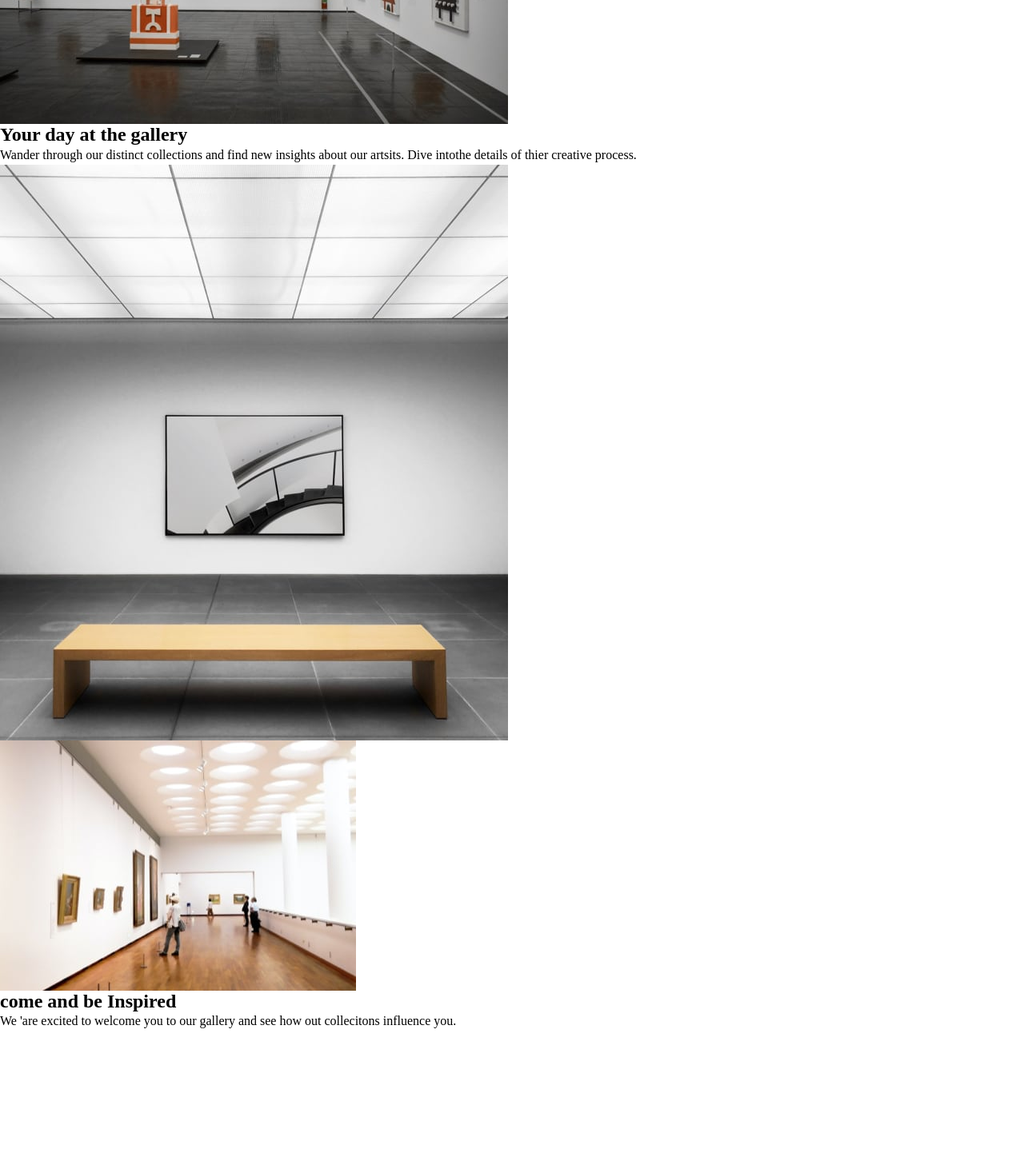
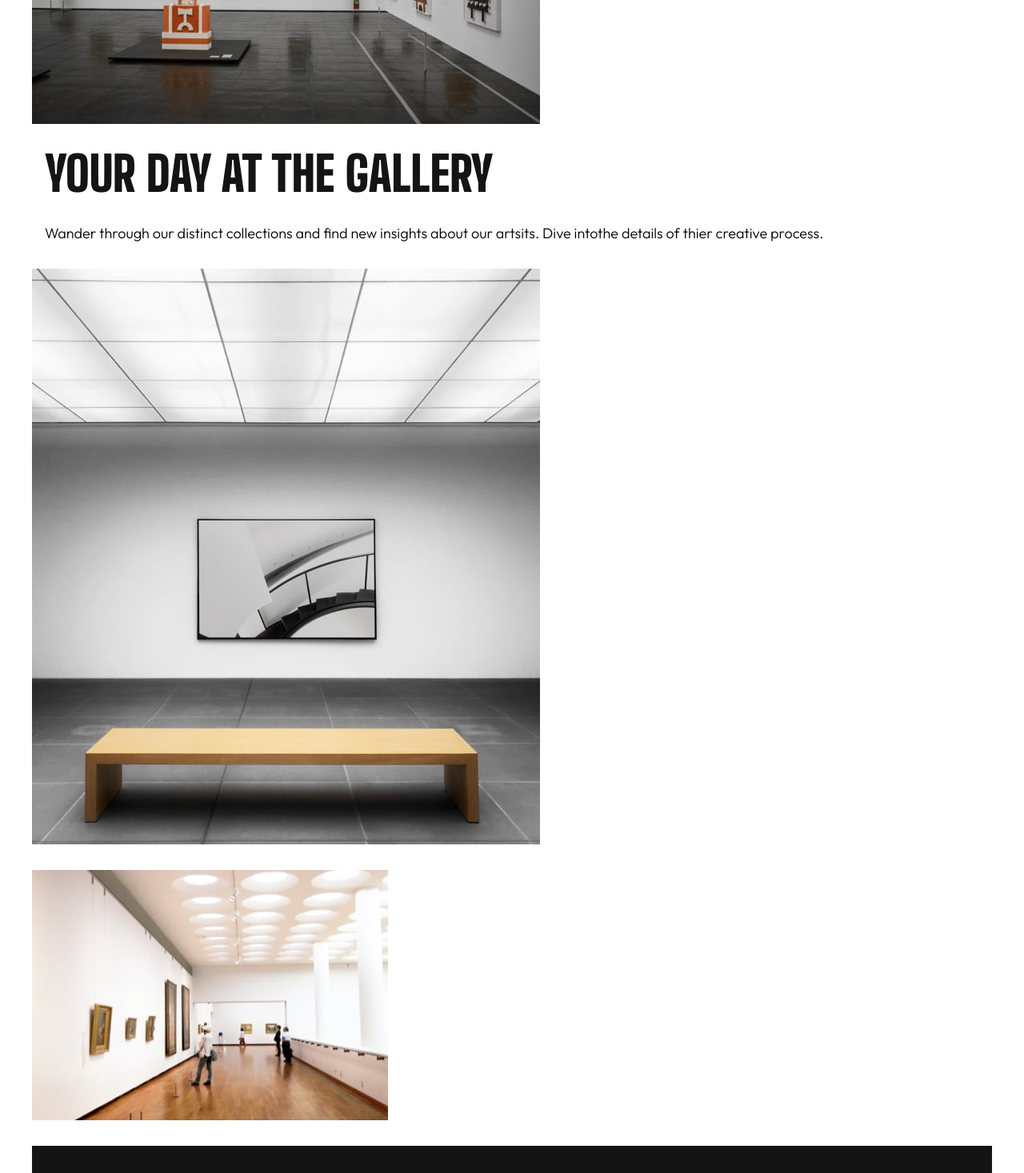
Before and after one commit to cgojk/artgallery, a React (Vite) app: page / in a window 1280 px wide. Shown: the part 1330-2797 px from the top of the page at 80% size. Before the commit the page ends 2619 px from the top, so only its background shows below. Built offline with nearby package versions, Linux system fonts and the light colour scheme.

Commit message:
adding footer and layout

```diff
--- a/src/App.jsx
+++ b/src/App.jsx
@@ -1,12 +1,15 @@
 import { Routes, Route } from "react-router-dom";
 
 import Home from "./pages/Home";
+import Layout from "./components/Layout";
 
 export default function App() {
   return (
     <Routes>
-      <Route path="/" element={<Home />} />
-      <Route path="/home" element={<Home />} />
+      <Route path="/" element={<Layout />}>
+        <Route index element={<Home />} />
+        <Route path="home" element={<Home />} />
+      </Route>
     </Routes>
   );
 }
--- /dev/null
+++ b/src/components/Footer.jsx
@@ -0,0 +1,34 @@
+import React from "react";
+import facebookIcon from "../assets/icon-facebook.svg";
+import instagramIcon from "../assets/icon-instagram.svg";
+
+import twitterIcon from "../assets/icon-twitter.svg";
+import pinterestIcon from "../assets/icon-pinterest.svg";
+
+
+export default function Footer() {
+  return (
+    <footer className="footer">
+      <div className="footer__container">
+        <h1 className="footer__title">Modern art gallery</h1>
+
+        <p className="footer__text">The Modern Art Gallery is free to all visitors and open seven days a week from 8am to 9am.  Find us at 99 King Street, Newport, USA</p>
+
+      </div>
+        <div className="footer__container--icons">
+          <a href="#" className="footer__icon">
+            <img src={facebookIcon} alt="Facebook" />
+          </a>
+          <a href="#" className="footer__icon">
+            <img src={instagramIcon} alt="Instagram" />
+          </a>
+          <a href="#" className="footer__icon">
+            <img src={twitterIcon} alt="Twitter" />
+          </a>
+          <a href="#" className="footer__icon">
+            <img src={pinterestIcon} alt="Pinterest" />
+          </a>
+        </div>
+    </footer>
+  );
+}
--- a/src/components/Hero.jsx
+++ b/src/components/Hero.jsx
@@ -14,7 +14,7 @@ import { Link } from "react-router-dom";
 
 export default function Hero() {
 return (
-    <section className="hero">
+<section className="hero container">
       <div className="container__image">
         <picture>
             <source
@@ -42,7 +42,6 @@ export default function Hero() {
             </p>
           <Link to="/location" className="button__container">
               <span className="hero__button">Our Location</span>
-
               <span className="hero__button-line">
             <img
               className="hero__button-icon"
--- a/src/components/Info.jsx
+++ b/src/components/Info.jsx
@@ -25,7 +25,7 @@ import infoImageDesktop3_2x from "../assets/desktop/image-grid-3@2x.jpg";
 
 export default function Info() {
   return (
-    <section className="info">
+    <section className="info container">
       <div className="container__image--info">
         <div className="image__container">
             <picture>
@@ -82,10 +82,10 @@ export default function Info() {
                 alt="Info Image"
               />
             </picture>
-        <div>
-          <h2 className="info__title--grid">come and be Inspired</h2>
-          <p> We 'are excited to welcome you to our gallery and see how out collecitons influence you.</p>
-          </div>
+           <div className="container__info--grid">
+                <h2 className="info__title--grid">come and be Inspired</h2>
+                <p className="description__info--grid"> We 'are excited to welcome you to our gallery and see how out collecitons influence you.</p>
+            </div>
           </div>
 
     </section>
--- /dev/null
+++ b/src/components/Layout.jsx
@@ -0,0 +1,20 @@
+import React from "react"
+import { Outlet } from "react-router-dom"
+
+ import Footer from "./Footer"
+
+
+export default function Layout() {
+    return (
+
+    <div className="layout">
+
+      <main className="main-content">
+        <Outlet />
+      </main>
+
+       <Footer />
+    </div>
+
+    )
+}
--- a/src/styles/_base.scss
+++ b/src/styles/_base.scss
@@ -1,3 +1,8 @@
+.container{
+    max-width:1200px;
+    margin:0 auto;
+}
+
 .hero{
     background-color:var(--white);
 
@@ -49,3 +54,95 @@
 
 
 }
+
+// =========================================================
+
+// ===================INFO SECTION==========================
+
+.info{
+        .container__image--info{
+        .image__info{
+
+            object-fit:cover;
+        }
+
+    }
+    .container__info{
+        display:flex;
+        flex-direction:column;
+        gap:var(--space-9);
+        padding:var(--space-9) var(--space-5);
+
+        .info__title{
+            font:var(--font-3);
+            letter-spacing: var(--font-3-letter-spacing);
+            color:var(--grey-900);
+            text-transform:uppercase;
+        }
+        .info__description{
+            font:var(--font-7);
+            letter-spacing: var(--font-7-letter-spacing);
+        }
+    }
+
+   .container__images--grid{
+    display:flex;
+    flex-direction:column;
+    gap:var(--space-9);
+   }
+}
+
+
+   .container__info--grid{
+     background-color:var(--grey-900);
+     display:flex;
+     flex-direction:column;
+     gap:var(--space-9);
+      padding:var(--space-11) var(--space-7);
+        .info__titljje--grid{
+            font:var(--font-3);
+            letter-spacing: var(--font-3-letter-spacing);
+            color:var(--white);
+            text-transform:uppercase;
+
+        }
+
+
+
+
+     .description__info--grid{
+            font:var(--font-7);
+            letter-spacing: var(--font-7-letter-spacing);
+            color:var(--white);
+
+
+
+        }
+
+    }
+
+
+// ======================================================================
+// ========================FOOTER==============================
+
+.footer{
+    background-color:var(--grey-900);
+    display:flex;
+    flex-direction:column;
+    gap:var(--space-9);
+     padding:var(--space-11) var(--space-7);
+        .footer__title{
+            font:var(--font-3);
+            letter-spacing: var(--font-3-letter-spacing);
+            color:var(--white);
+            text-transform:uppercase;
+
+        }
+
+
+        .footer__container--icons{
+            display:flex;
+            flex-direction:row;
+            gap:var(--space-7);
+        }
+}
```
Lines whose indentation alone changed are shown as unchanged.
